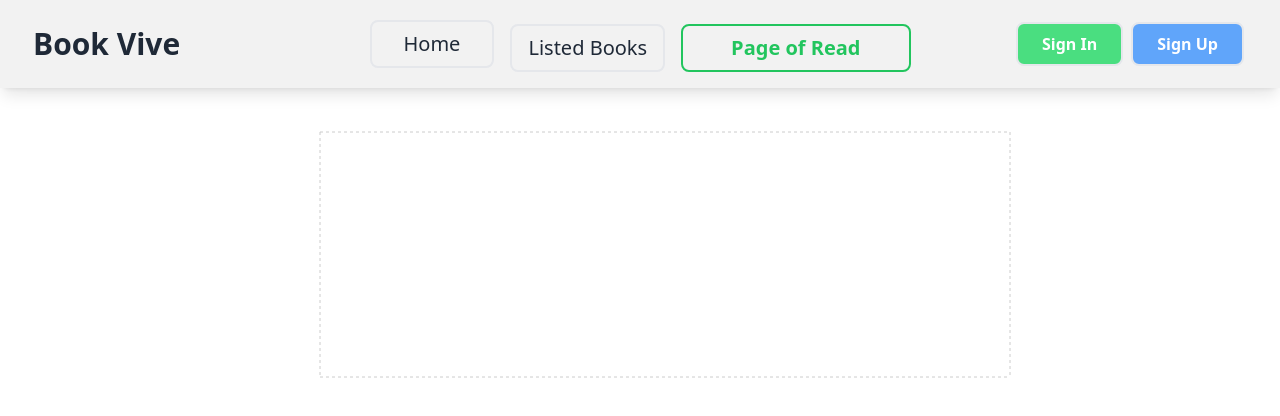
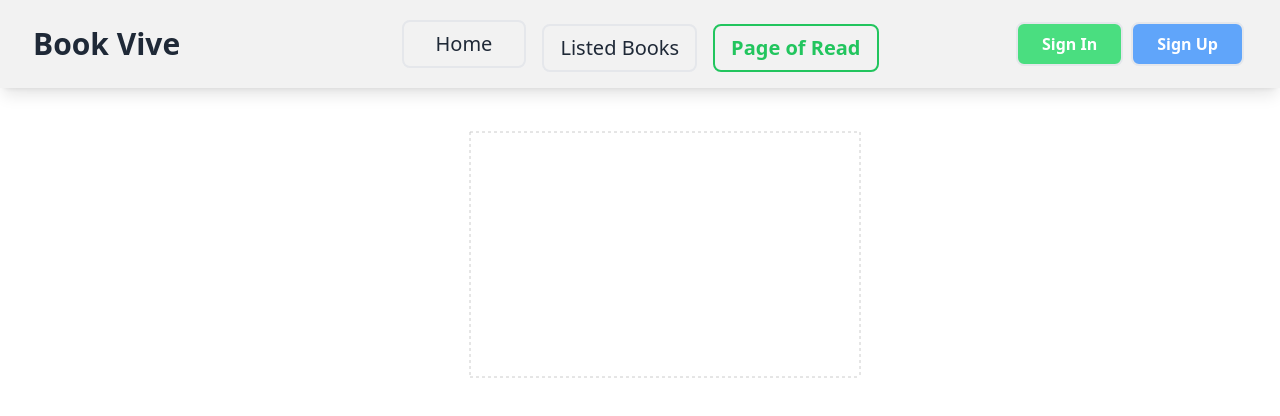
Before and after one commit to MdForhadHossainBabu/Vive-Calories, a React (Vite) app: page /readPage in a window 1280 px wide. Shown: the top 416 px of the page. Built offline with nearby package versions, Linux system fonts and the light colour scheme.

Commit message:
finnally complete some functionality

```diff
--- a/src/components/Navbar/Navbar.jsx
+++ b/src/components/Navbar/Navbar.jsx
@@ -43,7 +43,7 @@ const Navbar = () => {
           to="/readPage"
           className={({ isActive }) =>
             isActive
-              ? 'text-green-500  px-12 font-bold hover:bg-green-500 hover:text-white border-green-500  lg:border-2'
+              ? 'text-green-500  px-4 font-bold hover:bg-green-500 hover:text-white border-green-500  lg:border-2'
               : 'lg:border-2'
           }
         >
--- a/src/components/PageOfRead/PageOfRead.jsx
+++ b/src/components/PageOfRead/PageOfRead.jsx
@@ -77,7 +77,7 @@ const PageOfRead = () => {
 
  return (
    <BarChart className="flex items-center justify-center mx-auto my-auto"
-     width={800}
+     width={500}
      height={300}
      data={pages}
      margin={{
--- a/src/components/Read/ReadSingle.jsx
+++ b/src/components/Read/ReadSingle.jsx
@@ -15,7 +15,7 @@ const ReadSingle = ({ book }) => {
 
   return (
     <div className="my-6">
-      <div className="flex border-2 px-4 py-3 w-1/2 rounded-lg items-center gap-6">
+      <div className="flex border-2 px-4 py-3 w-[52rem] rounded-lg items-center gap-6">
         <div className="border px-7 py-12 bg-gray-200 round">
           <img src={image} alt="img" />
         </div>
--- a/src/components/Wishlist/SingleWishlist.jsx
+++ b/src/components/Wishlist/SingleWishlist.jsx
@@ -14,7 +14,7 @@ const SingleWishlist = ({ wish }) => {
   } = wish;
   return (
     <div className="my-6">
-      <div className="flex border-2 px-4 py-3 w-1/2 rounded-lg items-center gap-6">
+      <div className="flex border-2 px-4 py-3 w-[52rem] rounded-lg items-center gap-6">
         <div className='border px-7 py-12 bg-gray-200 round'>
           <img src={image} alt="img" />
         </div>
```
